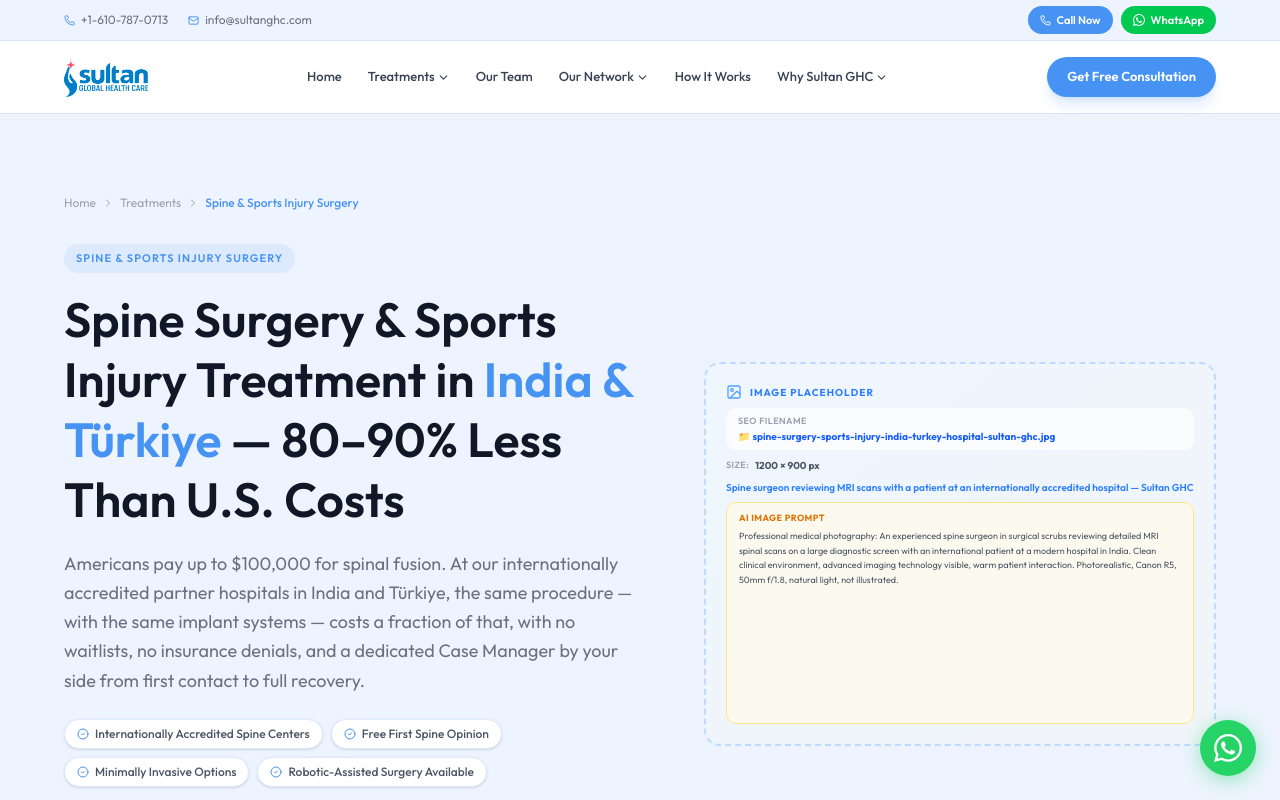
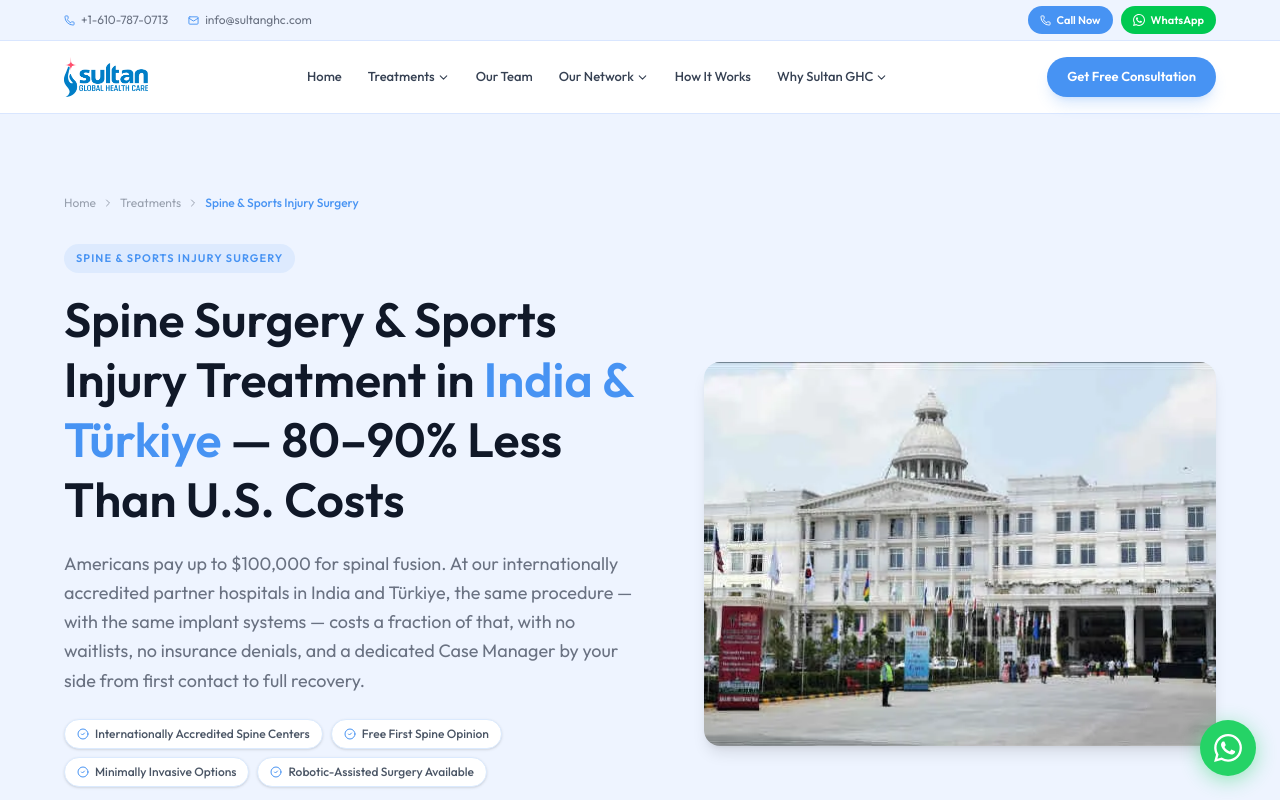
Before and after one commit to sultanglobalhealthcare/sghc-new-website, a Next.js app: page /treatments/spine-sports-injury in a window 1280 px wide. Shown: the top 800 px of the page. Built offline with nearby package versions, Linux system fonts and the light colour scheme.

Commit message:
feat: replace remaining hospital ImagePlaceholders with Rela and Acibadem images

```diff
--- a/src/app/treatments/cardiology/page.jsx
+++ b/src/app/treatments/cardiology/page.jsx
@@ -554,13 +554,13 @@ export default function CardiologyPage() {
 
             {/* Image */}
             <div className="flex-1 w-full max-w-lg">
-              <ImagePlaceholder
-                filename="cardiac-catheterization-lab-jci-accredited-hospital-india-heart-surgery.jpg"
-                width={900}
-                height={675}
-                label="State-of-the-Art Cardiac Catheterization Lab"
-                aiPrompt="Professional wide-angle architectural/editorial photography of a state-of-the-art cardiac catheterization laboratory (cath lab) inside a modern JCI-accredited hospital. The room features: a large flat-panel biplane X-ray C-arm imaging system, adjustable radiolucent operating table, multiple high-resolution monitors displaying cardiac imaging and hemodynamic data, a glass-partitioned control room visible in background. Two or three medical professionals in blue surgical scrubs are visible — calibrating equipment or reviewing monitors (no active patient). Ceiling-mounted bright LED surgical lighting. Spotlessly clean, white-and-grey color scheme. High-tech equipment fills the frame. Wide shot showing the full room layout. Conveys precision, technological excellence, and world-class standards equal to or exceeding U.S. hospitals. 4:3 format, 900×675px."
-              />
+              <div className="relative w-full rounded-2xl overflow-hidden shadow-lg" style={{ aspectRatio: '4/3' }}>
+                <img
+                  src="/rela-hospital.webp"
+                  alt="Rela Institute & Medical Centre — JCI-accredited hospital in India for cardiac patients"
+                  className="w-full h-full object-cover object-center"
+                />
+              </div>
             </div>
           </div>
         </div>
--- a/src/app/treatments/spine-sports-injury/page.jsx
+++ b/src/app/treatments/spine-sports-injury/page.jsx
@@ -363,14 +363,13 @@ export default function SpineSportsInjuryPage() {
             </div>
 
             <div className="flex-1 w-full max-w-lg">
-              <ImagePlaceholder
-                filename="spine-surgery-sports-injury-india-turkey-hospital-sultan-ghc.jpg"
-                width={1200}
-                height={900}
-                label="Spine surgeon reviewing MRI scans with a patient at an internationally accredited hospital — Sultan GHC"
-                aiPrompt="Professional medical photography: An experienced spine surgeon in surgical scrubs reviewing detailed MRI spinal scans on a large diagnostic screen with an international patient at a modern hospital in India. Clean clinical environment, advanced imaging technology visible, warm patient interaction. Photorealistic, Canon R5, 50mm f/1.8, natural light, not illustrated."
-                aspectRatio="4/3"
-              />
+              <div className="relative w-full rounded-2xl overflow-hidden shadow-lg" style={{ aspectRatio: '4/3' }}>
+                <img
+                  src="/rela-hospital.webp"
+                  alt="Rela Institute & Medical Centre — JCI-accredited hospital in India for spine and sports injury patients"
+                  className="w-full h-full object-cover object-center"
+                />
+              </div>
             </div>
           </div>
         </div>
@@ -635,14 +634,13 @@ export default function SpineSportsInjuryPage() {
           </div>
 
           <div className="flex-1 w-full max-w-lg">
-            <ImagePlaceholder
-              filename="spine-surgery-india-hospital-operation-theater-sultan-ghc.jpg"
-              width={1200}
-              height={900}
-              label="Spine surgery operation theater at a JCI-accredited hospital in India — Sultan GHC"
-              aiPrompt="Professional medical photography: A state-of-the-art spine surgery operation theater in a modern Indian hospital. Surgical team in sterile blue gowns performing a minimally invasive spine procedure. Advanced O-arm imaging equipment visible, LED surgical lights overhead, clean environment. No graphic content. Shot on Sony A7R IV, clinical and professional. Photorealistic."
-              aspectRatio="4/3"
-            />
+            <div className="relative w-full rounded-2xl overflow-hidden shadow-lg" style={{ aspectRatio: '4/3' }}>
+              <img
+                src="/rela-hospital.webp"
+                alt="Rela Institute & Medical Centre — JCI-accredited hospital in India for spine surgery patients"
+                className="w-full h-full object-cover object-center"
+              />
+            </div>
           </div>
         </div>
       </section>
@@ -705,14 +703,13 @@ export default function SpineSportsInjuryPage() {
             </div>
 
             <div className="flex-1 w-full max-w-lg">
-              <ImagePlaceholder
-                filename="spine-surgery-turkey-istanbul-hospital-international-patient-sultan-ghc.jpg"
-                width={1200}
-                height={900}
-                label="Modern spine surgery center in Istanbul, Türkiye — Sultan GHC"
-                aiPrompt="Professional architectural and medical photography: The modern, premium neurosurgery and spine department of a JCI-accredited hospital in Istanbul, Türkiye. Clean hallway with advanced diagnostic equipment visible through glass walls, hospital staff in professional attire, English and Turkish signage. Premium European aesthetic, natural light. Shot on Nikon Z9, wide angle, photorealistic."
-                aspectRatio="4/3"
-              />
+              <div className="relative w-full rounded-2xl overflow-hidden shadow-lg" style={{ aspectRatio: '4/3' }}>
+                <img
+                  src="/hospitals/acibadem-healthcare-group-istanbul-jci-accredited-turkey.jpg"
+                  alt="Acibadem Healthcare Group — JCI-accredited hospital in Istanbul, Türkiye for spine surgery patients"
+                  className="w-full h-full object-cover object-center"
+                />
+              </div>
             </div>
           </div>
         </div>
```
